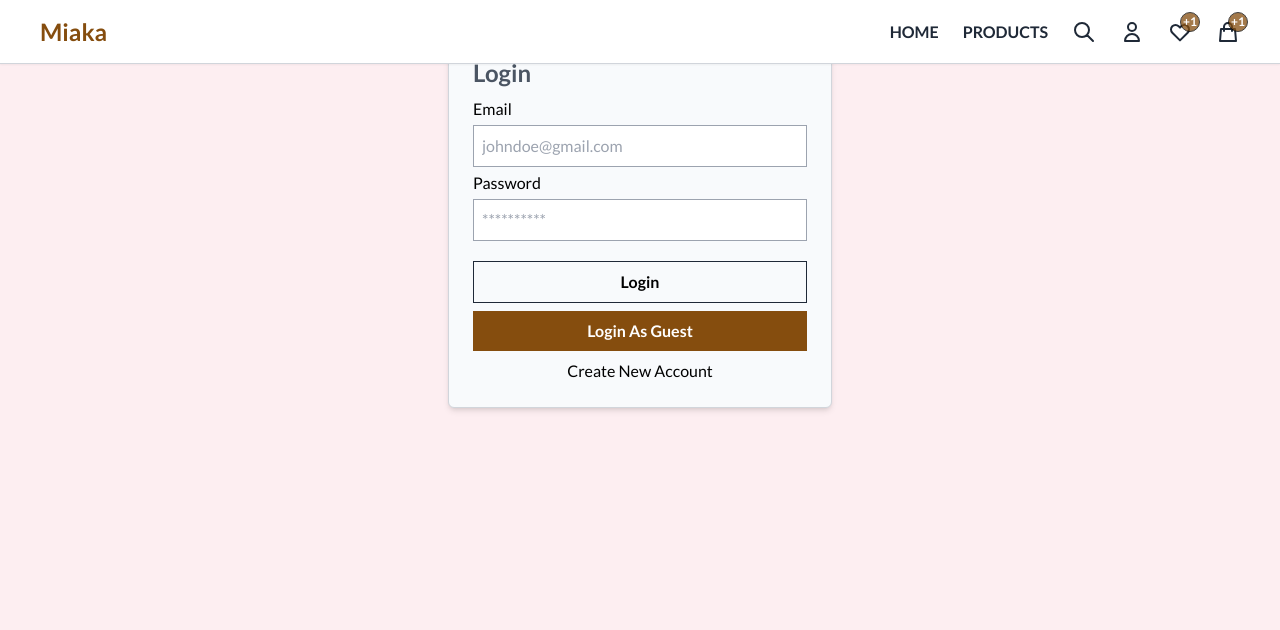
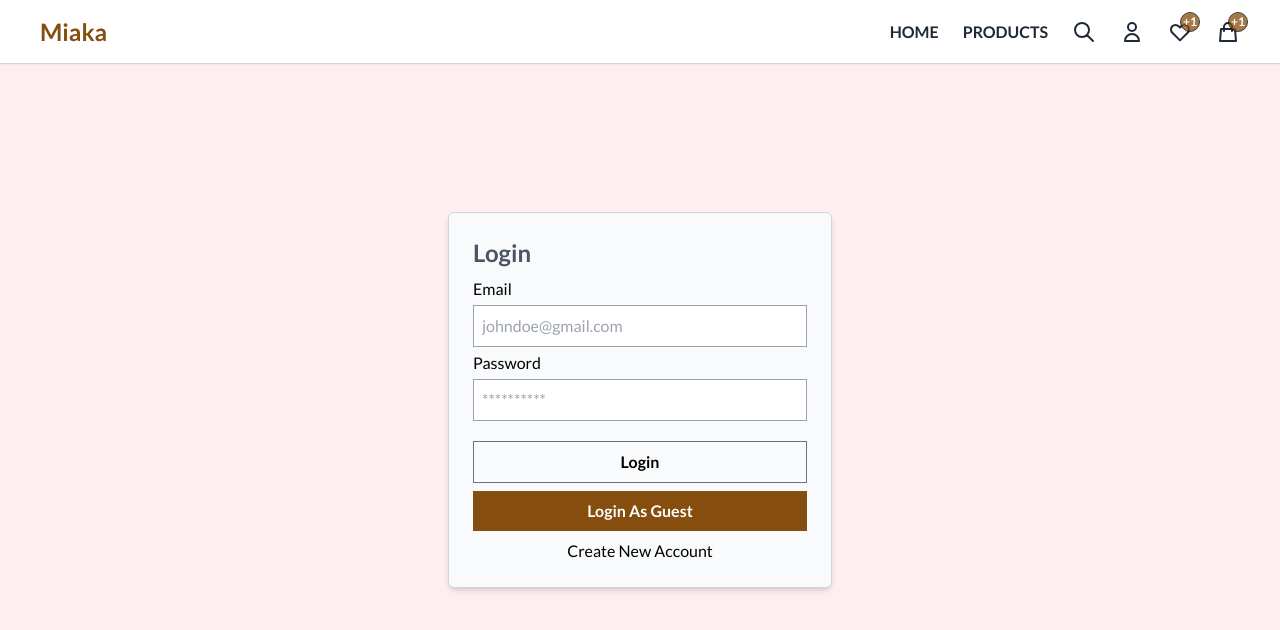
Before and after one commit to Avin008/miaka-ecommerce-app, a Next.js app: page /login in a window 1280 px wide. Shown: the top 630 px of the page. Built offline with nearby package versions, Linux system fonts and the light colour scheme.

Commit message:
Update login.tsx

```diff
--- a/pages/login.tsx
+++ b/pages/login.tsx
@@ -3,10 +3,11 @@ import Link from "next/link";
 
 const Login = (): React.ReactElement => {
   return (
-    <div className="flex items-center p-8">
+    <div className="flex h-screen items-center justify-center">
       <Head>
         <title>Login</title>
       </Head>
+      <form>
         <div className="m-auto h-fit w-96 space-y-2 rounded-md border border-gray-300 bg-slate-50 p-6 shadow-md">
           <h1 className="text-2xl font-semibold text-gray-600">Login</h1>
           <div className="space-y-1">
@@ -16,7 +17,7 @@ const Login = (): React.ReactElement => {
                 className="border border-gray-400 p-2"
                 type="email"
                 placeholder="johndoe@gmail.com"
-              name=""
+                name="email"
                 id=""
               />
             </span>
@@ -24,16 +25,16 @@ const Login = (): React.ReactElement => {
               <label htmlFor="password">Password</label>
               <input
                 className="border border-gray-400 p-2"
-              type="email"
+                type="password"
                 placeholder="**********"
-              name=""
+                name="password"
                 id=""
               />
             </span>
           </div>
           <div className="pt-3">
             <span className="flex flex-col space-y-2">
-            <button className="border border-gray-800 p-2 font-semibold">
+              <button className="border border-gray-500 p-2 font-semibold">
                 Login
               </button>
               <button className="bg-yellow-800 p-2 font-semibold text-white">
@@ -45,6 +46,7 @@ const Login = (): React.ReactElement => {
             </span>
           </div>
         </div>
+      </form>
     </div>
   );
 };
```
Lines whose indentation alone changed are shown as unchanged.
